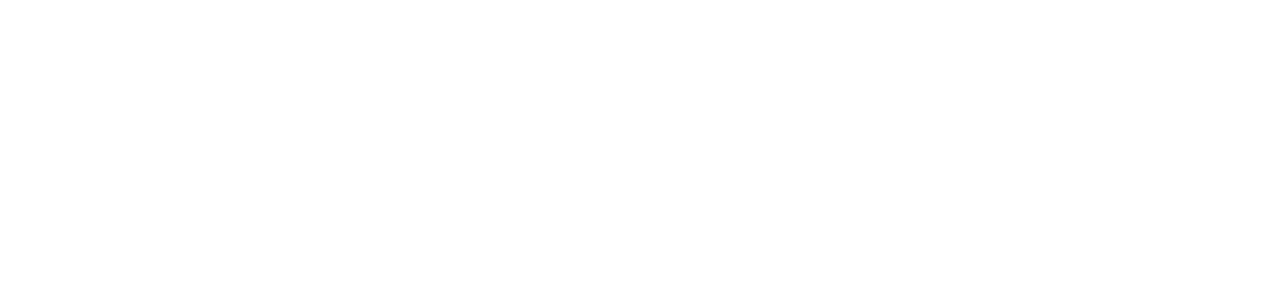
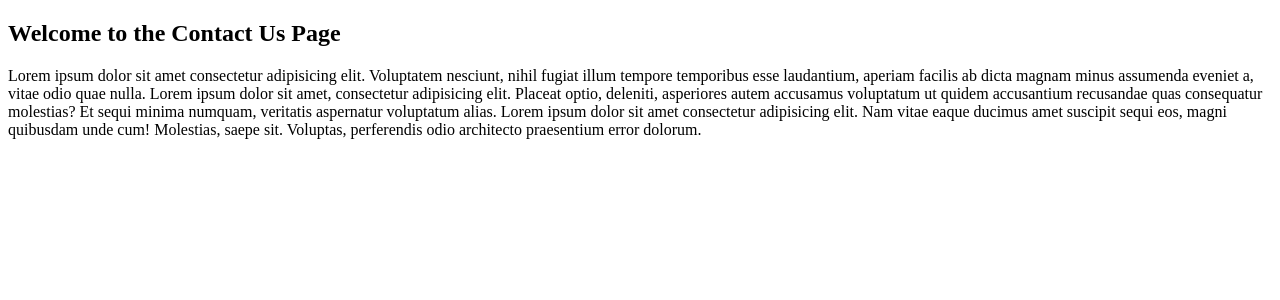
Before and after one commit to tuhamworld/react-fam, a React (Create React App) app: page /contact in a window 1280 px wide. Before the commit this address had no page. Shown: the top 300 px of the page. Built offline with nearby package versions, Linux system fonts and the light colour scheme.

Commit message:
feat: routes added successfully

```diff
--- a/package.json
+++ b/package.json
@@ -13,7 +13,6 @@
     "postcss-cli": "^10.1.0",
     "react": "^18.2.0",
     "react-dom": "^18.2.0",
-    "react-router": "^6.20.1",
     "react-router-dom": "^6.20.1",
     "react-scripts": "5.0.1",
     "sass": "^1.69.5",
--- a/src/App.js
+++ b/src/App.js
@@ -1,14 +1,22 @@
-import React from "react";
-import { Routes, Route } from "react-router-dom";
+// import React from "react";
+import {Route, Routes } from "react-router-dom";
+import "./index.css";
+import "./assets/styles/main.css";
+import {LandingPage} from "./components/pages/LandingPage";
+import {AboutUs} from "./components/pages/AboutUs";
+import {ContactUs} from "./components/pages/ContactUs";
+import {Registration} from "./components/pages/Registration";
+
 // import { Car, CarLogo, CarData, CarArrays } from "./components/CarProps";
-
-import "./index.css";
-import "./assets/styles/main.css"
 
 function App() {
   return (
     <div>
       <Routes>
+        <Route path="/" element={<LandingPage />} />
+        <Route path="/about" element={<AboutUs />} />
+        <Route path="/contact" element={<ContactUs/>} />
+        <Route path="/registration" element={<Registration/>} />
 
     </Routes>
     </div>
--- /dev/null
+++ b/src/components/pages/AboutUs/index.js
@@ -0,0 +1,17 @@
+export const AboutUs = () => {
+    return (
+      <section>
+        <h1>Welcome to the About Us Page</h1>
+        Lorem ipsum dolor sit amet consectetur adipisicing elit. Voluptatem
+        nesciunt, nihil fugiat illum tempore temporibus esse laudantium, aperiam
+        facilis ab dicta magnam minus assumenda eveniet a, vitae odio quae nulla.
+        Lorem ipsum dolor sit amet, consectetur adipisicing elit. Placeat optio,
+        deleniti, asperiores autem accusamus voluptatum ut quidem accusantium
+        recusandae quas consequatur molestias? Et sequi minima numquam, veritatis
+        aspernatur voluptatum alias. Lorem ipsum dolor sit amet consectetur
+        adipisicing elit. Nam vitae eaque ducimus amet suscipit sequi eos, magni
+        quibusdam unde cum! Molestias, saepe sit. Voluptas, perferendis odio
+        architecto praesentium error dolorum.
+      </section>
+    );
+  };
--- /dev/null
+++ b/src/components/pages/ContactUs/index.js
@@ -0,0 +1,17 @@
+export const ContactUs = () => {
+    return (
+      <section>
+        <h1>Welcome to the Contact Us Page</h1>
+        Lorem ipsum dolor sit amet consectetur adipisicing elit. Voluptatem
+        nesciunt, nihil fugiat illum tempore temporibus esse laudantium, aperiam
+        facilis ab dicta magnam minus assumenda eveniet a, vitae odio quae nulla.
+        Lorem ipsum dolor sit amet, consectetur adipisicing elit. Placeat optio,
+        deleniti, asperiores autem accusamus voluptatum ut quidem accusantium
+        recusandae quas consequatur molestias? Et sequi minima numquam, veritatis
+        aspernatur voluptatum alias. Lorem ipsum dolor sit amet consectetur
+        adipisicing elit. Nam vitae eaque ducimus amet suscipit sequi eos, magni
+        quibusdam unde cum! Molestias, saepe sit. Voluptas, perferendis odio
+        architecto praesentium error dolorum.
+      </section>
+    );
+  };
--- /dev/null
+++ b/src/components/pages/LandingPage/index.js
@@ -0,0 +1,17 @@
+export const LandingPage = () => {
+  return (
+    <section>
+      <h1>Welcome to the Landing Page</h1>
+      Lorem ipsum dolor sit amet consectetur adipisicing elit. Voluptatem
+      nesciunt, nihil fugiat illum tempore temporibus esse laudantium, aperiam
+      facilis ab dicta magnam minus assumenda eveniet a, vitae odio quae nulla.
+      Lorem ipsum dolor sit amet, consectetur adipisicing elit. Placeat optio,
+      deleniti, asperiores autem accusamus voluptatum ut quidem accusantium
+      recusandae quas consequatur molestias? Et sequi minima numquam, veritatis
+      aspernatur voluptatum alias. Lorem ipsum dolor sit amet consectetur
+      adipisicing elit. Nam vitae eaque ducimus amet suscipit sequi eos, magni
+      quibusdam unde cum! Molestias, saepe sit. Voluptas, perferendis odio
+      architecto praesentium error dolorum.
+    </section>
+  );
+};
--- /dev/null
+++ b/src/components/pages/Registration/index.js
@@ -0,0 +1,17 @@
+export const Registration = () => {
+    return (
+      <section>
+        <h1>Welcome to the Registration Page</h1>
+        Lorem ipsum dolor sit amet consectetur adipisicing elit. Voluptatem
+        nesciunt, nihil fugiat illum tempore temporibus esse laudantium, aperiam
+        facilis ab dicta magnam minus assumenda eveniet a, vitae odio quae nulla.
+        Lorem ipsum dolor sit amet, consectetur adipisicing elit. Placeat optio,
+        deleniti, asperiores autem accusamus voluptatum ut quidem accusantium
+        recusandae quas consequatur molestias? Et sequi minima numquam, veritatis
+        aspernatur voluptatum alias. Lorem ipsum dolor sit amet consectetur
+        adipisicing elit. Nam vitae eaque ducimus amet suscipit sequi eos, magni
+        quibusdam unde cum! Molestias, saepe sit. Voluptas, perferendis odio
+        architecto praesentium error dolorum.
+      </section>
+    );
+  };
```
Also changed, not shown: src/components/pages/AboutUs/About.js (deleted, +0 -15 lines), src/components/pages/ContactUs/Contact.js (deleted, +0 -14 lines).
